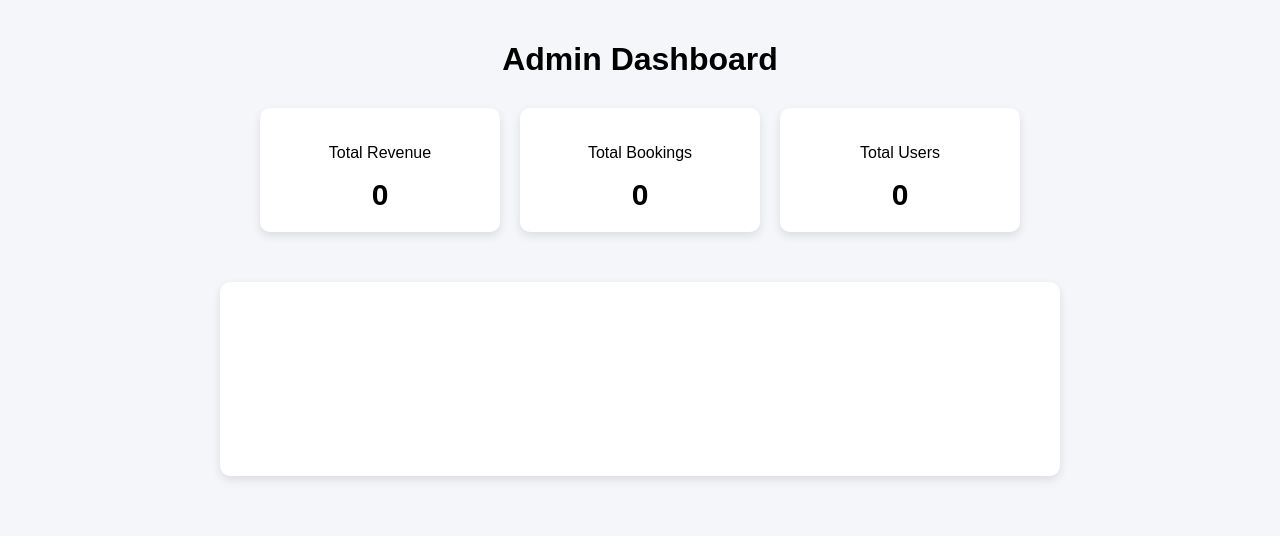
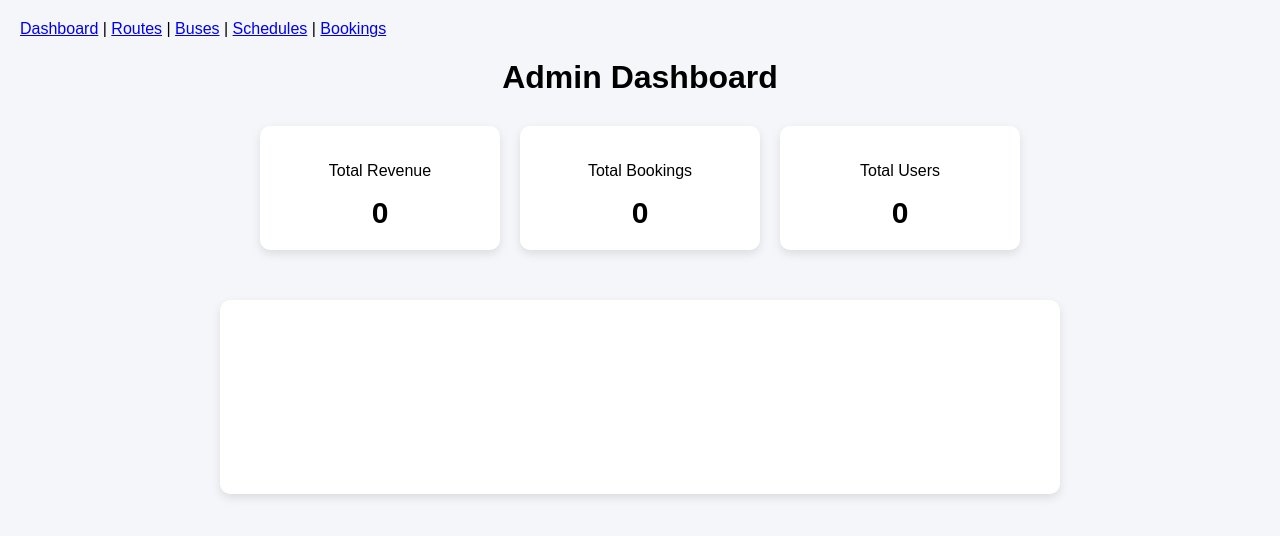
Before and after one commit to suaiimo22/bus-booking, a website: page public/admin-dashboard.html in a window 1280 px wide. Drawn offline with nearby package versions, Linux system fonts and the light colour scheme; no server answers.

Commit message:
add admin navigation

```diff
--- a/public/admin-dashboard.html
+++ b/public/admin-dashboard.html
@@ -53,6 +53,16 @@ box-shadow:0 4px 10px rgba(0,0,0,0.1);
 </head>
 
 <body>
+
+<div style="margin-bottom:20px">
+
+<a href="admin-dashboard.html">Dashboard</a> |
+<a href="admin-routes.html">Routes</a> |
+<a href="admin-buses.html">Buses</a> |
+<a href="admin-schedules.html">Schedules</a> |
+<a href="admin-bookings.html">Bookings</a>
+
+</div>
 
 <h1>Admin Dashboard</h1>
 
```
